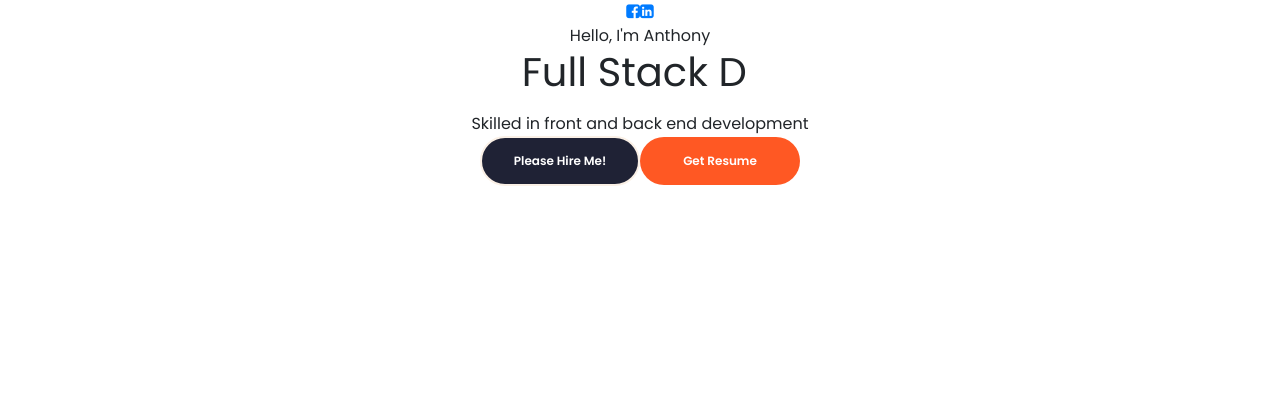
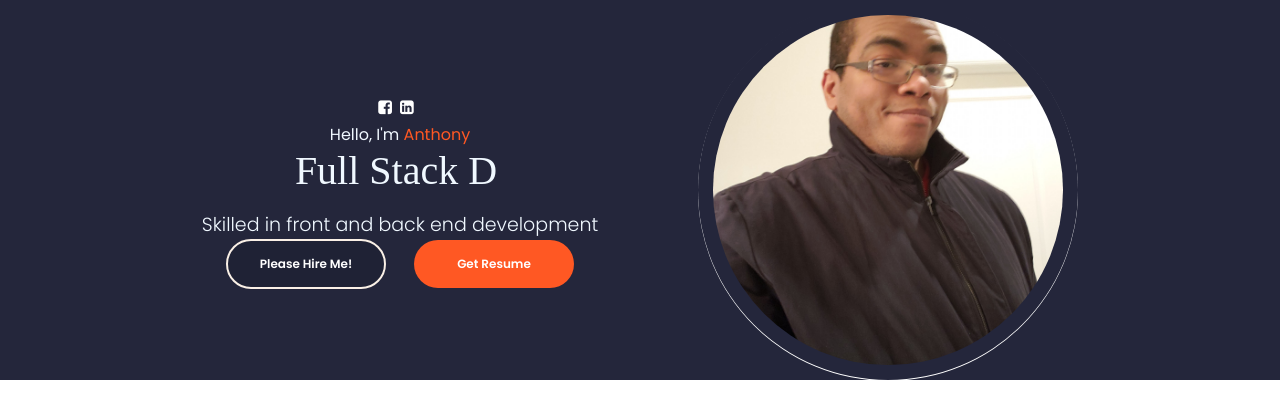
Before and after one commit to TKShadowBlade/Anthony-Professional-Portfolio, a React (Create React App) app: page / in a window 1280 px wide. Shown: the top 418 px of the page. Built offline with nearby package versions, Linux system fonts and the light colour scheme; a web font is replaced by a local one.

Commit message:
styling and profile picture add

```diff
--- a/src/App.css
+++ b/src/App.css
@@ -1,38 +1,20 @@
-.App {
-  text-align: center;
+:root{
+  --light-blue : #04C3FF;
+  --light-blue-shadow:  rgb(69 211 255 / 27%);
+  --sea-green: #0ABEAD;
+  --sea-green-dark: #0CBFAE;
+  --sea-green-extra-dark: #09BEAD;
+  --sea-green-shadow: rgba(11, 190, 173,0.4);
+  --header-hamburger-background : rgba(11, 190, 173,0.8);
+  --orange: #F57F17;
+  --dark-orange: #FF5823;
+  --orange-shadow: rgba(245, 127, 23,0.2);
+  --white: #ffffff;
+  --black: #333333;
+  --disabled-btn: #09bead7a;
+  --error-message:  #e44f4fd1;
+  --toast-error: #e44f4ffa;
+  --toast-shadow:  #9c9c9ce3;
+  --toast-success: #0CBFAE;
+  --loader-color: #0CBFAE
 }
-
-.App-logo {
-  height: 40vmin;
-  pointer-events: none;
-}
-
-@media (prefers-reduced-motion: no-preference) {
-  .App-logo {
-    animation: App-logo-spin infinite 20s linear;
-  }
-}
-
-.App-header {
-  background-color: #282c34;
-  min-height: 100vh;
-  display: flex;
-  flex-direction: column;
-  align-items: center;
-  justify-content: center;
-  font-size: calc(10px + 2vmin);
-  color: white;
-}
-
-.App-link {
-  color: #61dafb;
-}
-
-@keyframes App-logo-spin {
-  from {
-    transform: rotate(0deg);
-  }
-  to {
-    transform: rotate(360deg);
-  }
-}
--- a/src/PortfolioContainer/Home/Profile.css
+++ b/src/PortfolioContainer/Home/Profile.css
@@ -0,0 +1,79 @@
+.profile-container{
+    display: flex;
+    align-items: center;
+    text-align: center;
+    justify-content: center;
+    height: 10%;
+    min-height: fit-content;
+    background-image: url('../../assets/Home/bg.jpg');
+}
+.profile-parent{
+    display: flex;
+    align-items: center;
+    color: aliceblue;
+}
+.profile-details-name{
+    font-size: 24px;
+    font-family: 'Poppins SemiBold';
+}
+.profile-details-role{
+    display: flex;
+    flex-direction: column;
+    margin: 14px 0 24 px 0;
+}
+.profile-details-role h1{
+    font-size: 40px;
+    font-family: cursive;
+}
+.primary-text{
+    color: (--white);
+}
+.highlighted-text{
+    color: var(--dark-orange);
+}
+.profile-role-tagline{
+    font-size: 19px;
+    margin: 5px 0 0 0;
+    font-family: 'Poppins Light';
+}
+
+.profile-options .highlighted-btn{
+    margin: 0 0 0 28px;
+}
+.profile-options .highlighted-btn:hover{
+    margin: 0 0 0 28px;
+    background-color: cornsilk;
+    color: #111;
+}
+.profile-picture{
+    display: flex;
+    align-items: center;
+    justify-content: center;
+    box-shadow: 0 1px 0px 0px var(--white);
+    border-radius: 50%;
+    height: 380px;
+    width: 380px;
+    margin: 0 0px 0 100px;
+}
+.profile-picture-background{
+    height: 92%;
+    width: 92%;
+    background-image: url('../../assets/Home/tony-k-pic.jpg');
+    background-size: cover;
+    border-radius: 50%;
+    background-repeat: no-repeat;
+    background-position: center;
+}
+.profile-picture-background:hover{
+    transform: scale(1.07);
+    transition: 1s ease-out;
+}
+.colz .colz-icon i{
+    color: white;
+    padding: 8px;
+    padding-left: 0px;
+}
+.colz .colz-icon i:hover{
+    transform: scale(1.5);
+
+}
--- a/src/PortfolioContainer/Home/Profile.js
+++ b/src/PortfolioContainer/Home/Profile.js
@@ -1,5 +1,6 @@
 import React from 'react';
 import Typical from 'react-typical';
+import './Profile.css';
 
 export default function Profile() {
     return (
```
